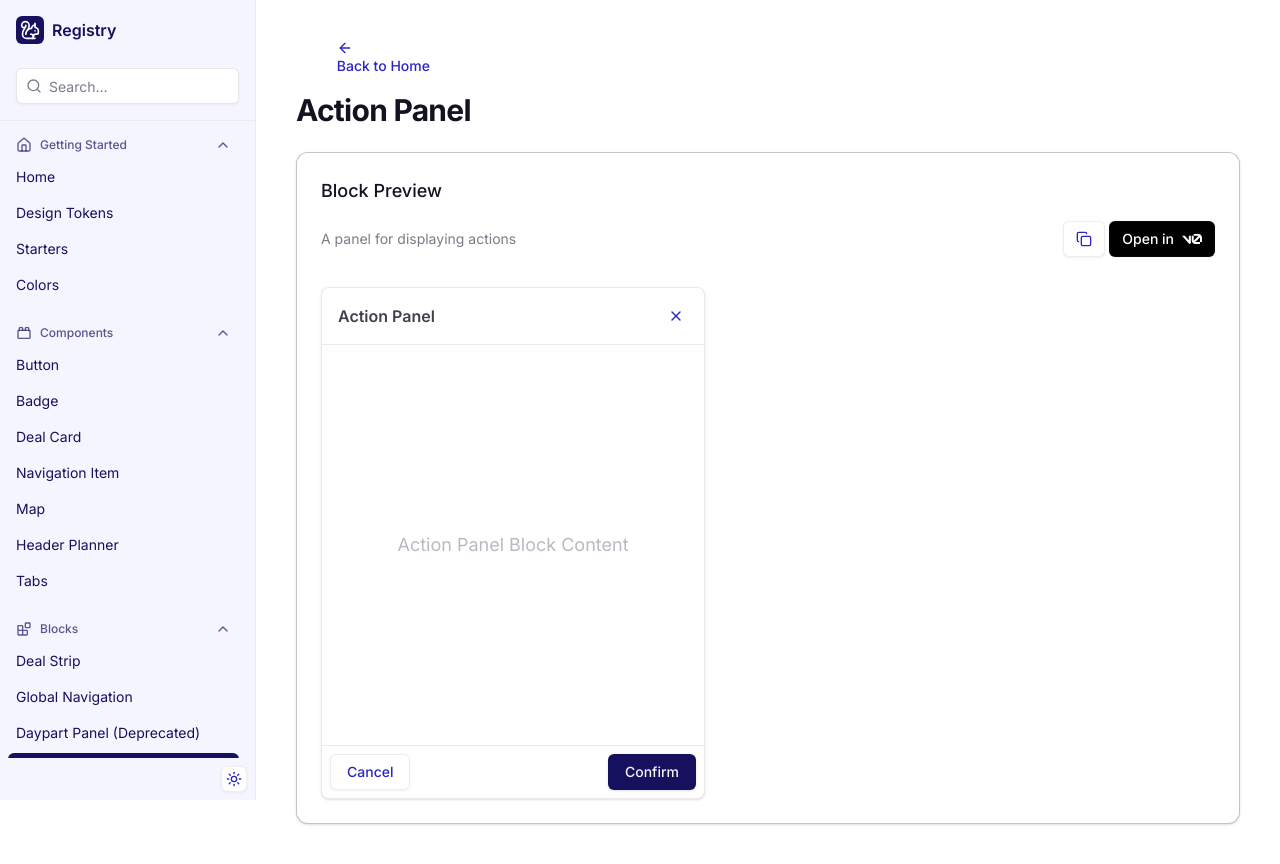
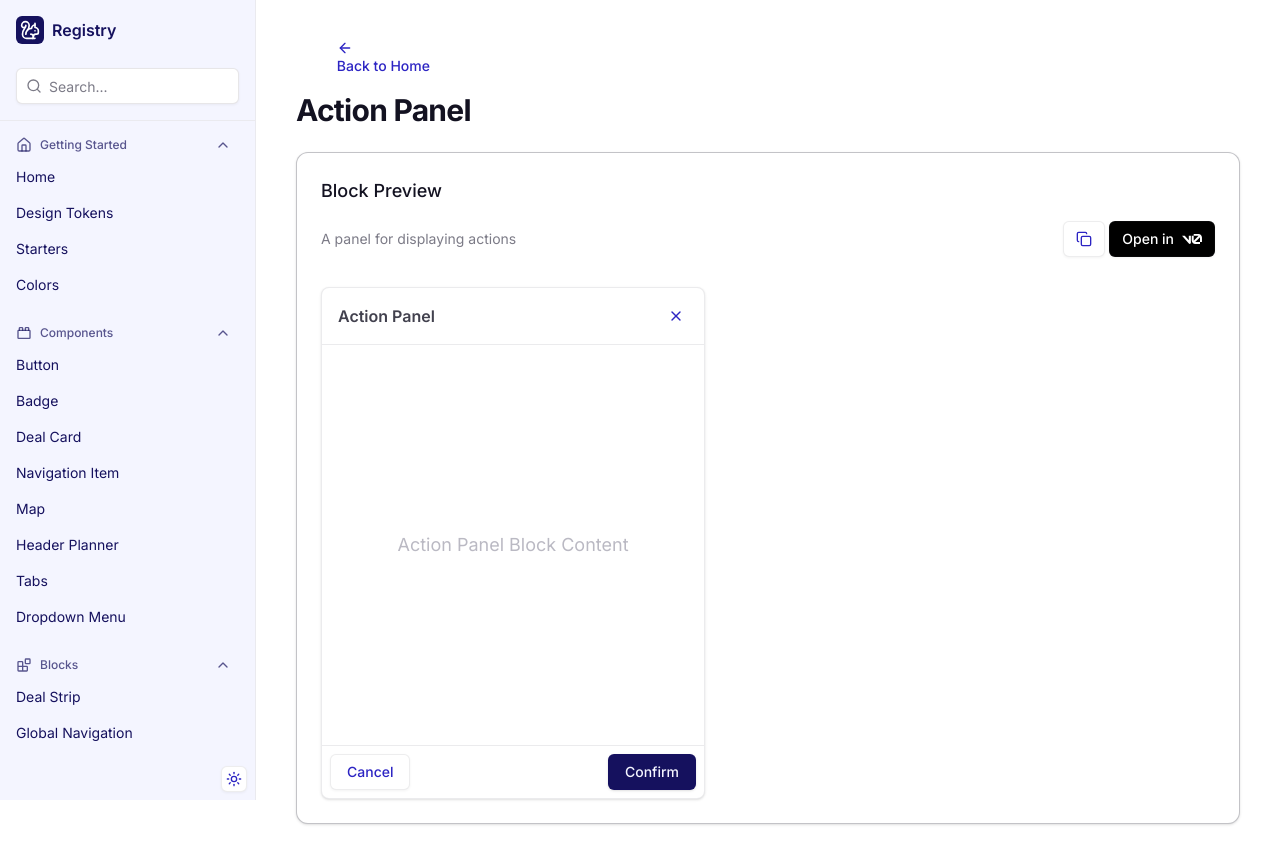
Before and after one commit to raulalgo/shadcn-ui-registry-starter, a Next.js app: page /blocks/action-panel in a window 1280 px wide. Built offline with nearby package versions, Linux system fonts and the light colour scheme.

Commit message:
Add Dropdown Menu component to registry and implement demo

```diff
--- a/registry.json
+++ b/registry.json
@@ -302,7 +302,10 @@
             "title": "Daypart Picker",
             "description": "A picker for daypart selection",
             "registryDependencies": [
-                "https://shadcn-ui-registry-starter-git-main-raulalgos-projects.vercel.app/r/theme.json"
+                "https://shadcn-ui-registry-starter-git-main-raulalgos-projects.vercel.app/r/theme.json",
+                "https://shadcn-ui-registry-starter-git-main-raulalgos-projects.vercel.app/r/dropdown-menu.json",
+                "https://shadcn-ui-registry-starter-git-main-raulalgos-projects.vercel.app/r/tabs.json",
+                "https://shadcn-ui-registry-starter-git-main-raulalgos-projects.vercel.app/r/button.json"
             ],
             "files": [
                 {
@@ -311,6 +314,23 @@
                     "target": "components/ui/daypart-picker.tsx"
                 }
             ]
+        },
+        {
+            "name": "dropdown-menu",
+            "type": "registry:ui",
+            "title": "Dropdown Menu",
+            "description": "Dropdown menu component for displaying menu options",
+            "registryDependencies": [
+                "dropdown-menu",
+                "https://shadcn-ui-registry-starter-git-main-raulalgos-projects.vercel.app/r/theme.json"
+            ],
+            "files": [
+                {
+                    "path": "src/components/ui/dropdown-menu.tsx",
+                    "type": "registry:file",
+                    "target": "components/ui/dropdown-menu.tsx"
+                }
+            ]
         }
     ]
 }
--- /dev/null
+++ b/src/app/(design)/components/[slug]/(demos)/dropdown-menu.tsx
@@ -0,0 +1,8 @@
+import { DropdownMenu } from "@/components/ui/dropdown-menu";
+
+export const dropdownMenu = {
+  name: "dropdown-menu",
+  components: {
+    Default: <DropdownMenu />,
+  },
+};
--- a/src/app/(design)/components/[slug]/(demos)/index.tsx
+++ b/src/app/(design)/components/[slug]/(demos)/index.tsx
@@ -8,6 +8,7 @@ import { globalNav } from "@/app/(design)/blocks/[slug]/(demos)/global-nav";
 import { map } from "@/app/(design)/components/[slug]/(demos)/map";
 import { headerPlanner } from "@/app/(design)/components/[slug]/(demos)/planner-header";
 import { tabs } from "@/app/(design)/components/[slug]/(demos)/tabs";
+import { dropdownMenu } from "@/app/(design)/components/[slug]/(demos)/dropdown-menu";
 
 interface Demo {
   name: string; // this must match the `registry.json` name
@@ -25,4 +26,5 @@ export const demos: { [name: string]: Demo } = {
   map,
   "header-planner": headerPlanner,
   "tabs": tabs,
+  "dropdown-menu": dropdownMenu,
 };
--- a/src/components/design/registry-sidebar.tsx
+++ b/src/components/design/registry-sidebar.tsx
@@ -46,6 +46,7 @@ export const componentItems = [
   { name: "Map", path: "/components/map" },
   { name: "Header Planner", path: "/components/header-planner" },
   { name: "Tabs", path: "/components/tabs" },
+  { name: "Dropdown Menu", path: "/components/dropdown-menu" },
 ];
 
 export const blockItems = [
--- a/src/components/ui/action-panel.tsx
+++ b/src/components/ui/action-panel.tsx
@@ -26,7 +26,7 @@ export function ActionPanel({
   return (
     <Card
       className={cn(
-        "flex flex-col h-full bg-neutral-50 max-w-96 border border-neutral-900/10 rounded-lg shadow min-h-[512px] p-0"
+        "flex flex-col h-full bg-neutral-50 max-w-96 border border-neutral-900/10 rounded-lg shadow min-h-[512px] p-0 gap-0"
       )}
     >
       {/* Header */}
--- a/src/components/ui/daypart-picker.tsx
+++ b/src/components/ui/daypart-picker.tsx
@@ -5,6 +5,7 @@ import { cva, type VariantProps } from "class-variance-authority";
 import { Tabs, TabsList, TabsTrigger } from "@/components/ui/tabs";
 import { Button } from "@/components/ui/button";
 import * as DropdownMenu from "@/components/ui/dropdown-menu";
+import { ChevronDown } from "lucide-react";
 
 export interface DaypartPickerProps {
   className?: string;
@@ -90,7 +91,12 @@ export function DaypartPicker({ className }: DaypartPickerProps) {
 
   // Add state for tab selection and no-repeat dropdown
   const [tab, setTab] = React.useState<string>("1week");
-  const [noRepeatWeek, setNoRepeatWeek] = React.useState<string>("Week 1");
+  const weekOptions = [
+    "Apr 29 – May 5, 2024",
+    "May 6 – May 12, 2024",
+    "May 13 – May 19, 2024",
+  ];
+  const [noRepeatWeek, setNoRepeatWeek] = React.useState<string>(weekOptions[0]);
 
   // For 2 weeks, double the days array
   const days1 = ["MO", "TU", "WE", "TH", "FR", "SA", "SU"];
@@ -472,9 +478,6 @@ export function DaypartPicker({ className }: DaypartPickerProps) {
   // Clear handler
   const handleClear = () => setSelectedCells(new Set());
 
-  // Week options for No repeat
-  const weekOptions = ["Week 1", "Week 2", "Week 3"];
-
   return (
     <div className={cn("flex-1 overflow-auto", className)}>
       {/* Tabs and Clear button row */}
@@ -495,11 +498,12 @@ export function DaypartPicker({ className }: DaypartPickerProps) {
         <div className="flex justify-end mb-2">
           <DropdownMenu.DropdownMenu>
             <DropdownMenu.DropdownMenuTrigger asChild>
-              <Button variant="default" size="sm">
-                {noRepeatWeek}
+              <Button variant="default" size="sm" className="w-full min-w-[250px] text-left justify-between pr-3">
+                <span>{noRepeatWeek}</span>
+                <ChevronDown className="ml-2 w-4 h-4 text-muted-foreground" />
               </Button>
             </DropdownMenu.DropdownMenuTrigger>
-            <DropdownMenu.DropdownMenuContent align="end">
+            <DropdownMenu.DropdownMenuContent align="end" className="w-full min-w-[250px]">
               {weekOptions.map((option) => (
                 <DropdownMenu.DropdownMenuItem
                   key={option}
```
